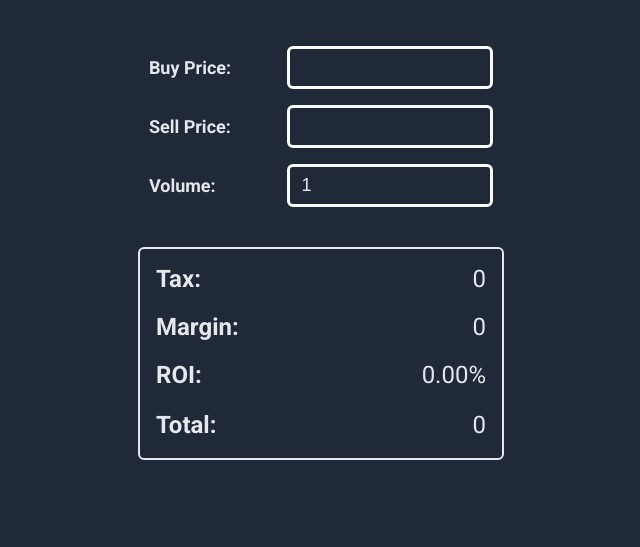
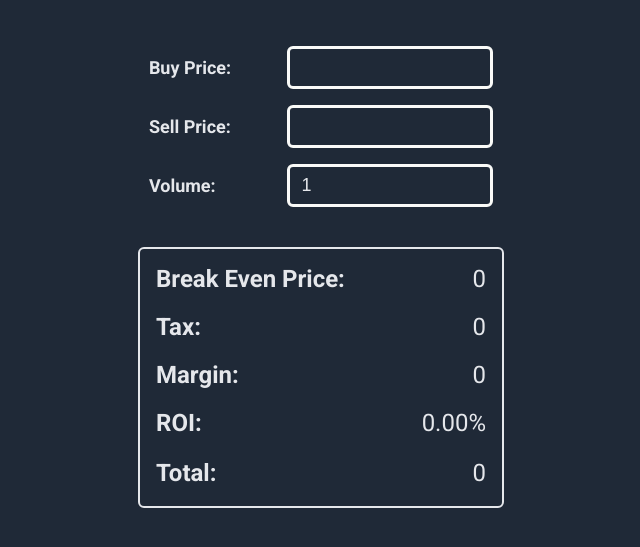
Before and after one commit to skipple/osrs-margin-calc, a plain HTML site: page index.html in a window 1280 px wide. Shown: the part 109-656 px from the top of the page, without its empty margins (319-959 px from the left). Drawn offline with Linux system fonts and the light colour scheme.

Commit message:
Add Break Even Price output field in index.html

```diff
--- a/index.html
+++ b/index.html
@@ -37,6 +37,10 @@
 
         <div class="output container">
             <div class="field">
+                <span class="outputText">Break Even Price:</span>
+                <span type="textbox" class="outputResult" id="break_output">0</span>
+            </div>
+            <div class="field">
                 <span class="outputText">Tax: </span>
                 <span type="textbox" class="outputResult" id="tax_output">0</span>
             </div>
```
